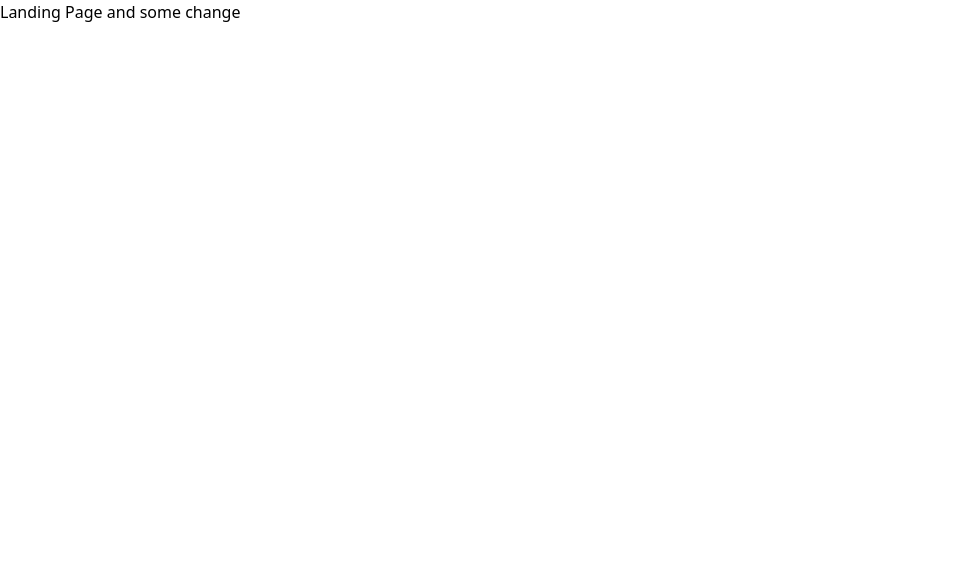
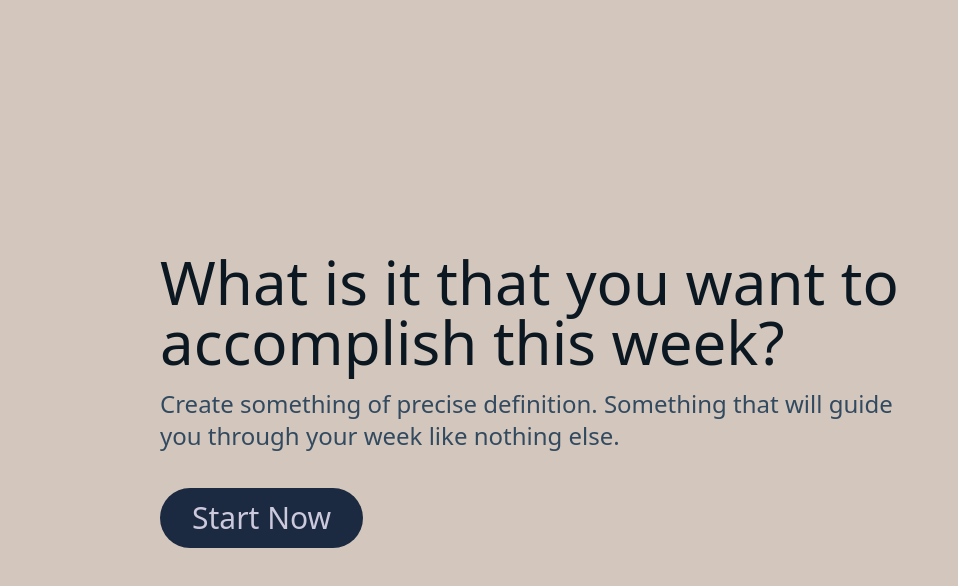
Before and after one commit to PhilippTillmanns/week-10, a React (Create React App) app: page / in a window 1280 px wide. Shown: the top 586 px of the page, without its empty margins (0-958 px from the left). Built offline with nearby package versions, Linux system fonts and the light colour scheme.

Commit message:
added custom colors to tailwind.config and made a simple landing page

```diff
--- a/src/pages/landing.js
+++ b/src/pages/landing.js
@@ -1,8 +1,17 @@
 import React from 'react'
 
 function Landing() {
+
+
   return (
-    <div>Landing Page and some change </div>
+    <div className="text-center bg-clrEggshell h-screen flex items-center" >
+      <div className="text-left fixed left-40 w-7/12">
+        <div className="text-6xl mb-4 text-clrDarkBlue">What is it that you want to accomplish this week?</div>
+        <div className="text-clrLightBlue mb-9 text-2xl">Create something of precise definition. Something that will guide you through your week like nothing else.</div>
+        <button className="rounded-full text-3xl bg-clrMidBlue text-clrLightPurple px-8 py-3" onClick={() => console.log("Hello world")}> Start Now</button>
+        <div></div>
+      </div>
+    </div>
   )
 }
 
--- a/tailwind.config.js
+++ b/tailwind.config.js
@@ -1,10 +1,28 @@
 /** @type {import('tailwindcss').Config} */
 module.exports = {
   content: [
-    "./src/**/*.{js,jsx,ts,tsx}",
+    "./src/**/*.{js,jsx,ts,tsx,html}",
   ],
   theme: {
     extend: {},
+    colors: {
+      transparent: 'transparent',
+      current: 'currentColor',
+      'white': '#ffffff',
+      'purple': '#3f3cbb',
+      'midnight': '#121063',
+      'metal': '#565584',
+      'tahiti': '#3ab7bf',
+      'silver': '#ecebff',
+      'bubble-gum': '#ff77e9',
+      'bermuda': '#78dcca',
+      'clrDarkBlue': '#0c1821',
+      'clrMidBlue': '#1b2a41',
+      'clrLightBlue': '#324a5f',
+      'clrLightPurple': '#ccc9dc',
+      'clrEggshell': '#d3c6bd',
+
+    },
   },
   plugins: [],
 }
```
